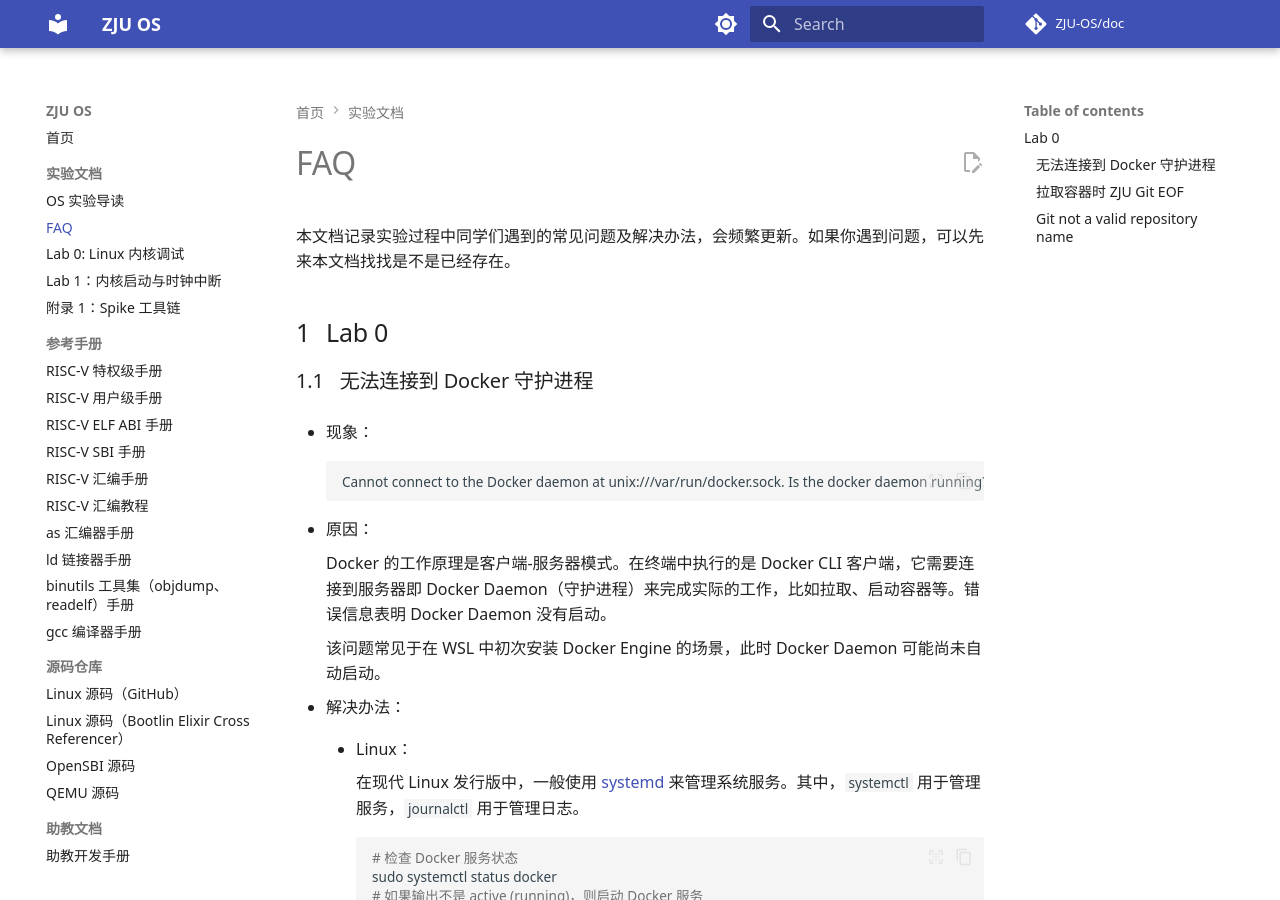
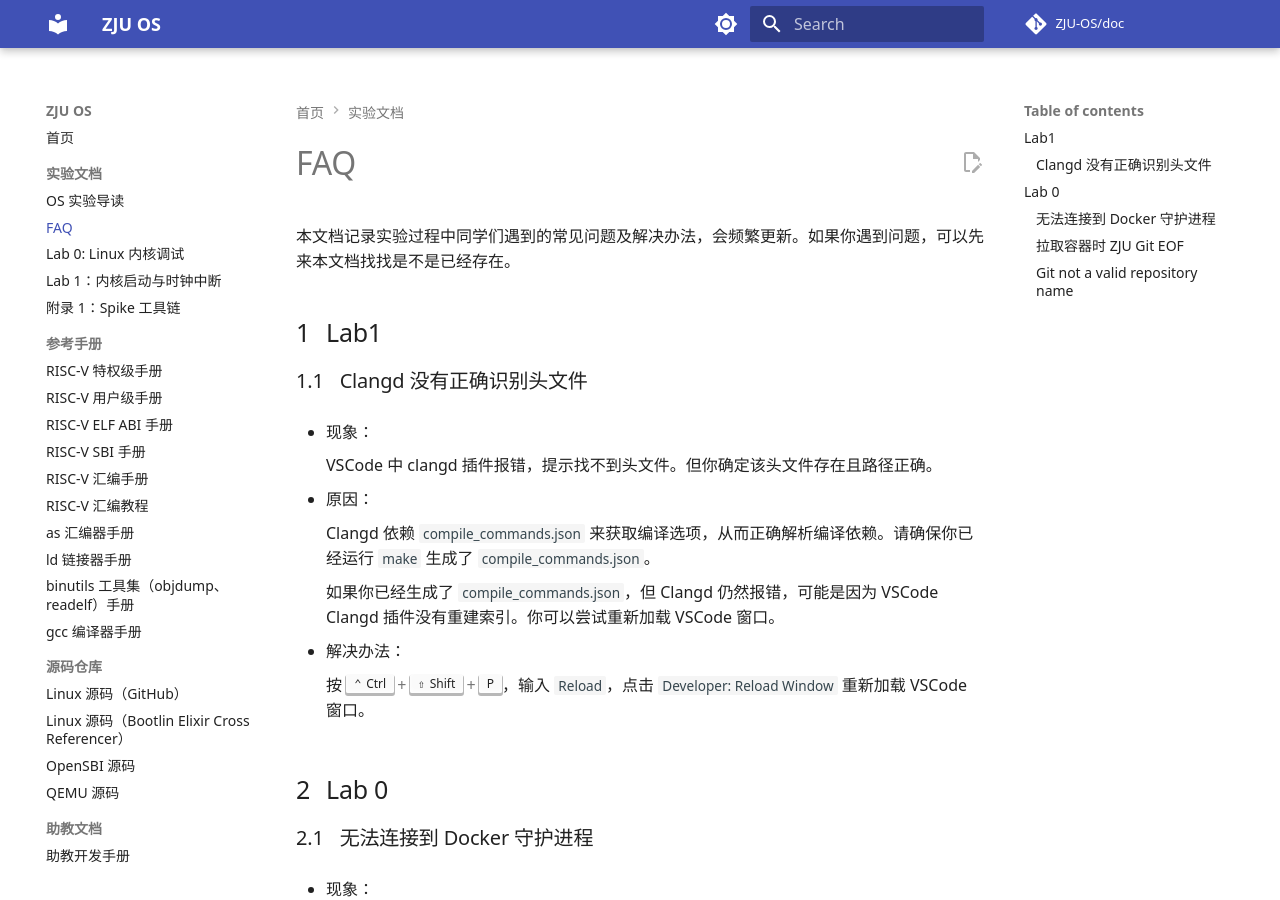
Before and after one commit to hharryz/zju-os-doc, an MkDocs documentation site: the page built from docs/faq.md, in a window 1280 px wide and 900 px high. Built offline with MkDocs 1.6.1 and Material for MkDocs 9.7.7, drawn with Linux system fonts in a browser that asks for light colours; comment, search, counter and statistics services are not loaded.

Commit message:
lab1: update

```diff
--- a/docs/faq.md
+++ b/docs/faq.md
@@ -1,6 +1,24 @@
 # FAQ
 
 本文档记录实验过程中同学们遇到的常见问题及解决办法，会频繁更新。如果你遇到问题，可以先来本文档找找是不是已经存在。
+
+## Lab1
+
+### Clangd 没有正确识别头文件
+
+- 现象：
+
+    VSCode 中 clangd 插件报错，提示找不到头文件。但你确定该头文件存在且路径正确。
+
+- 原因：
+
+    Clangd 依赖 `compile_commands.json` 来获取编译选项，从而正确解析编译依赖。请确保你已经运行 `make` 生成了 `compile_commands.json`。
+
+    如果你已经生成了 `compile_commands.json`，但 Clangd 仍然报错，可能是因为 VSCode Clangd 插件没有重建索引。你可以尝试重新加载 VSCode 窗口。
+
+- 解决办法：
+
+    按 ++ctrl+shift+p++，输入 `Reload`，点击 `Developer: Reload Window` 重新加载 VSCode 窗口。
 
 ## Lab 0
 
```
Also changed, not shown: docs/lab1.md (+29 -15 lines).
